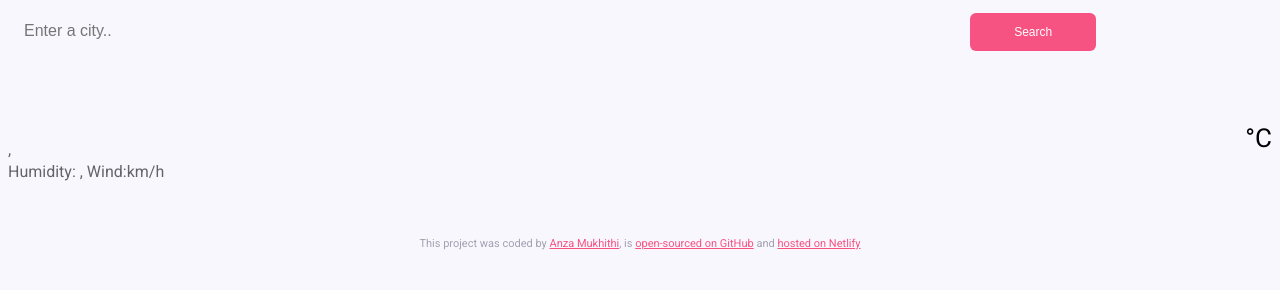
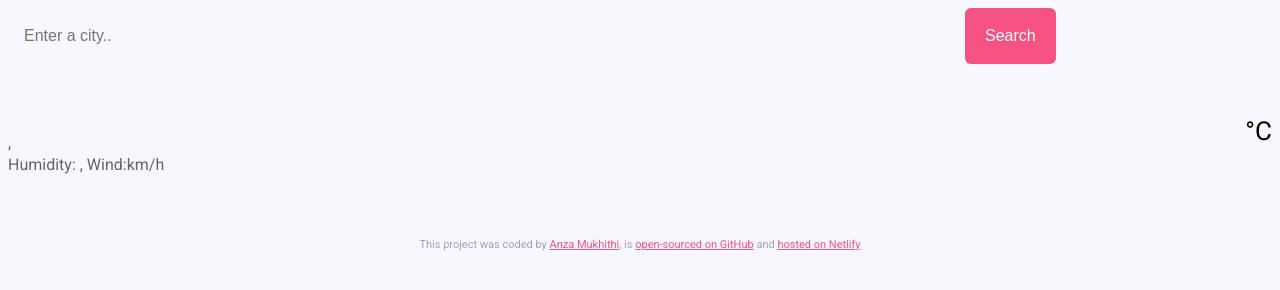
Before and after one commit to Anza15/Weather-Channel, a plain HTML site: page index.html in a window 1280 px wide. Drawn offline with nearby package versions, Linux system fonts and the light colour scheme; no server answers.

Commit message:
added some codes

```diff
--- a/src/style.css
+++ b/src/style.css
@@ -12,12 +12,12 @@ body {
   }
   header {
     border-bottom: 1px solid #f9f7fe;
-    padding: 0 0 25px 0;
+    padding-bottom: 0 0 30px 0;
   }
   .search-input {
     background-color: #f9f7fe;
     border: none;
-    padding: 14px 16px;
+    padding: 16px;
     border-radius: 6px;
     width: 75%;
     font-size: 16px;
@@ -25,18 +25,19 @@ body {
   .search-submit {
     background-color: #f65282;
     border: none;
-    padding: 12px 14px;
+    padding: 20px;
     border-radius: 6px;
-    width: 10%;
-    font-size: 12px;
+    font-size: 16px;
     color: white;
-    margin-left: 10px;
+    margin-left: 5px;
+    line-height: 1;
   }
   main {
-    padding: 22px 0;
+    padding: 30px 0;
   }
   .city {
-    margin: 0%;
+    margin: 0;
+    font-weight: 900;
     font-size: 32px;
     line-height: 42px;
   }
```
